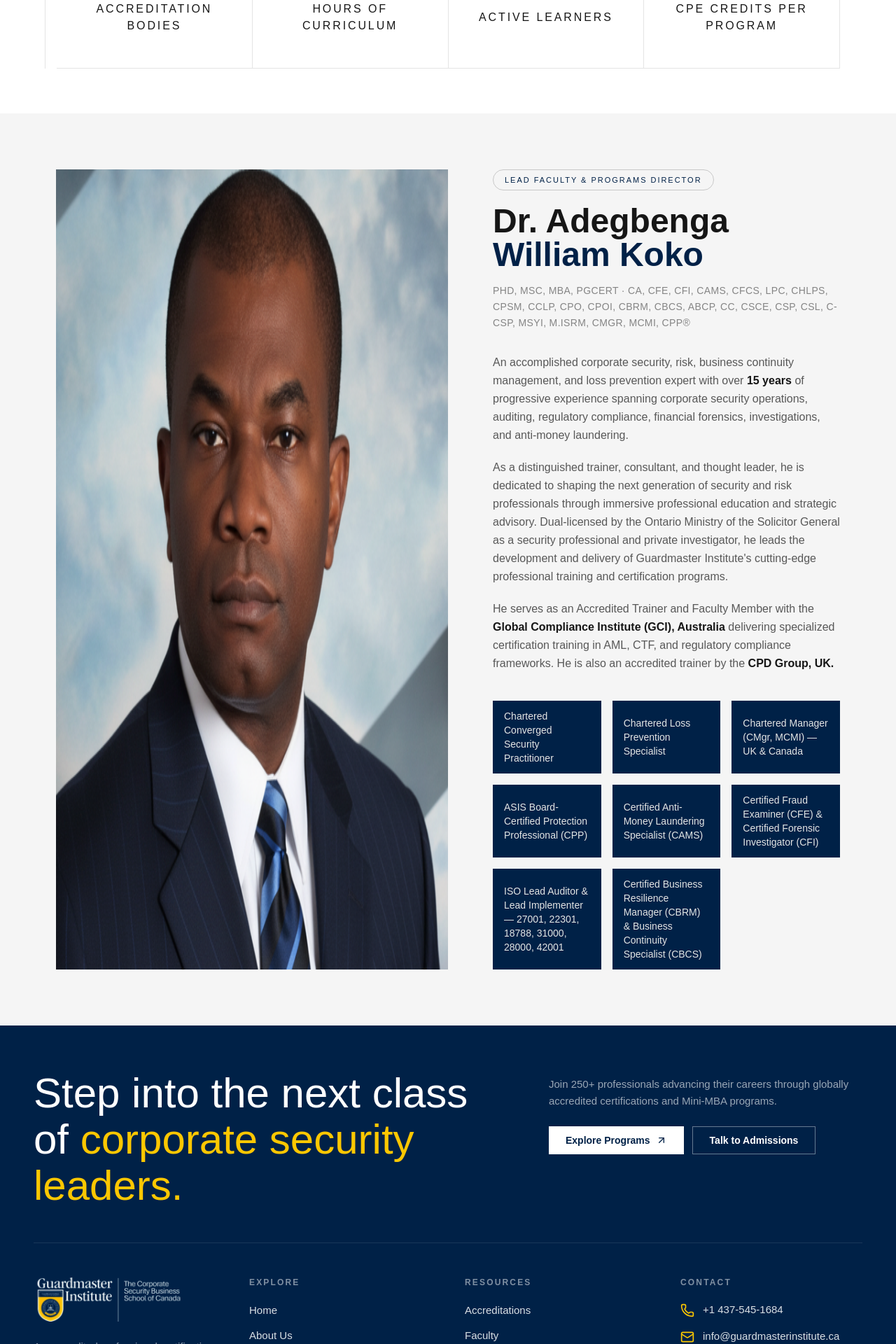
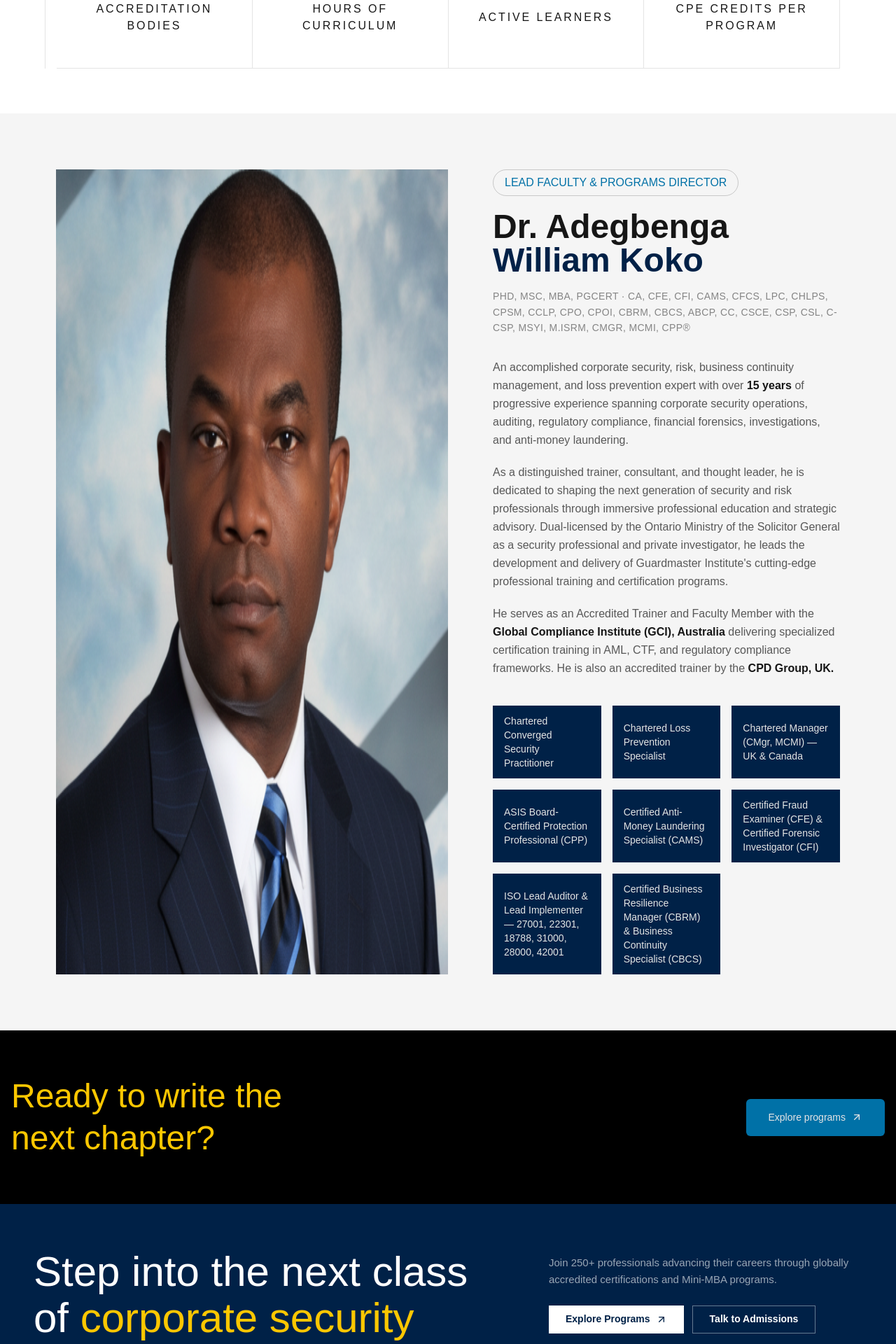
Before and after one commit to Greenmouse-Experts/guardmasters-new, a React (Vite) app: page /home/about in a window 1280 px wide. Shown: the part 2272-4192 px from the top of the page at 70% size. Built offline with nearby package versions, Linux system fonts and the light colour scheme.

Commit message:
about page complete

```diff
--- /dev/null
+++ b/src/routes/home/-components/Cta.tsx
@@ -0,0 +1,20 @@
+import { ArrowUpRight } from "lucide-react";
+
+export default function Cta() {
+  return (
+    <section data-theme="guard" className=" bg-black py-16  ">
+      <div className="container mx-auto flex flex-col items-start justify-between gap-8 md:flex-row md:items-center">
+        <h2 className="text-4xl leading-tight font-light text-primary md:text-5xl">
+          Ready to write the
+          <br />
+          next chapter?
+        </h2>
+
+        <button className="btn h-auto gap-2 rounded-md border-none bg-secondary px-8 py-4 font-medium text-secondary-content hover:bg-secondary/90">
+          Explore programs
+          <ArrowUpRight className="h-4 w-4" />
+        </button>
+      </div>
+    </section>
+  );
+}
--- a/src/routes/home/-components/FacultyProfile.tsx
+++ b/src/routes/home/-components/FacultyProfile.tsx
@@ -25,7 +25,7 @@
         </div>
 
         <div>
-          <span className="mb-5 inline-block rounded-full border border-base-content/20 px-4 py-1.5 text-[11px] font-medium tracking-[0.18em] text-accent uppercase">
+          <span className="mb-5 inline-block rounded-full border border-base-content/20 px-4 py-1.5  text-secondary uppercase">
             Lead Faculty &amp; Programs Director
           </span>
           <h2 className="text-4xl font-semibold text-base-content md:text-5xl">
--- a/src/routes/home/about/index.tsx
+++ b/src/routes/home/about/index.tsx
@@ -5,6 +5,7 @@
 import Principles from "../-components/Principles";
 import Stats from "../-components/Stats";
 import FacultyProfile from "../-components/FacultyProfile";
+import Cta from "../-components/Cta";
 
 export const Route = createFileRoute("/home/about/")({
   component: RouteComponent,
@@ -39,6 +40,7 @@
       />
       <Stats />
       <FacultyProfile />
+      <Cta />
     </>
   );
 }
```
